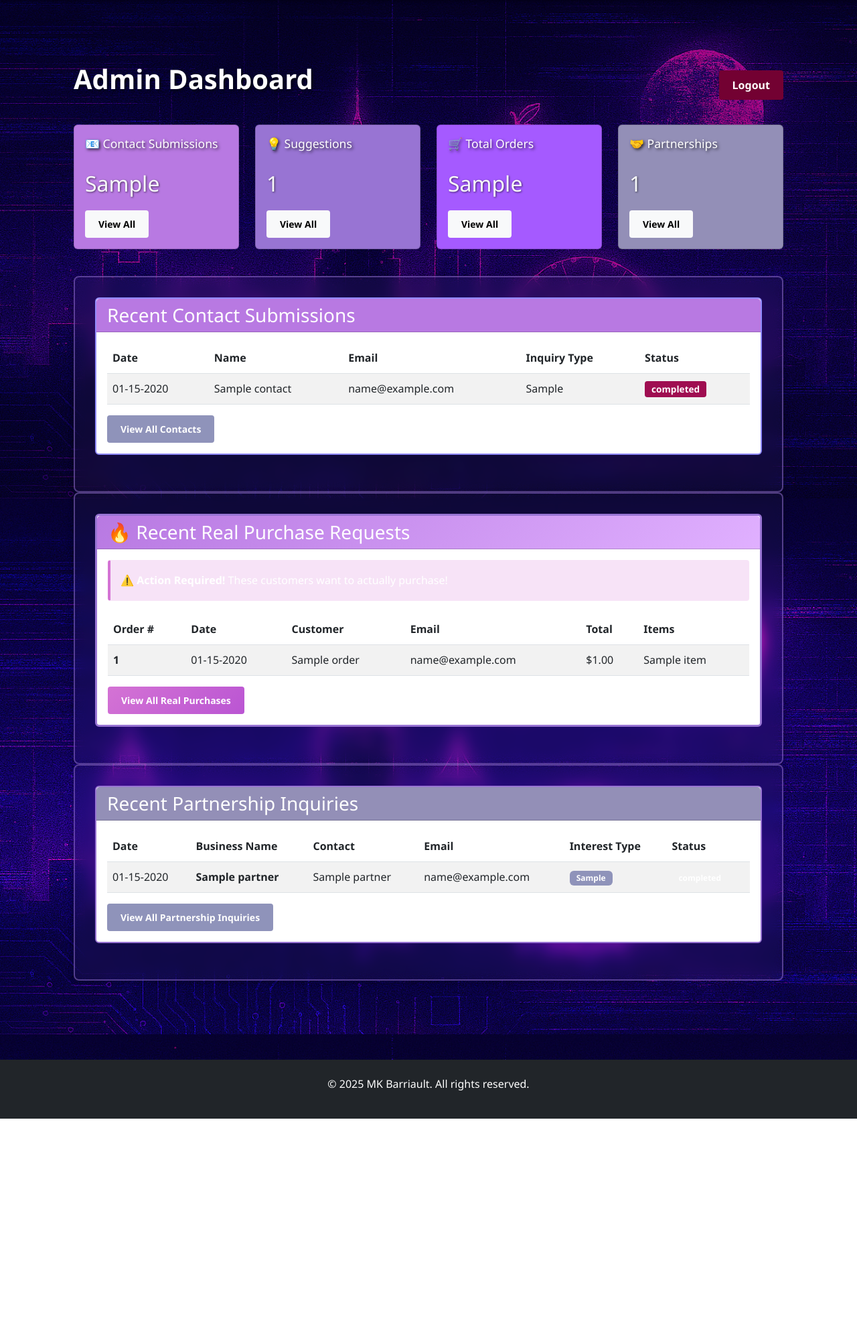
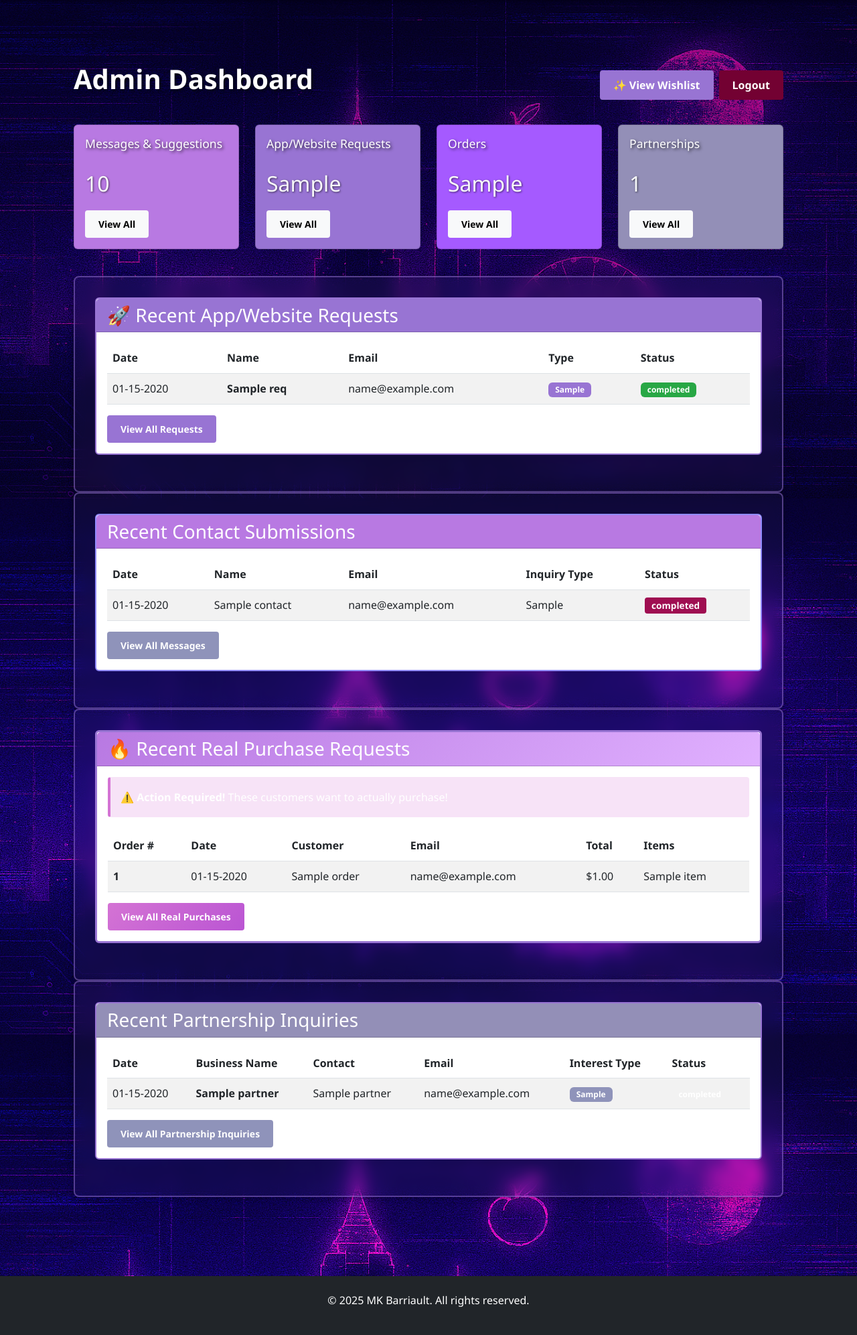
Before and after one commit to mkb0020/PortfolioSite, a Python web app: template templates/admin_dashboard.html in a window 1280 px wide. Shown: the part 56-2049 px from the top of the page at 67% size. Before the commit the page ends 1726 px from the top, so only its background shows below. Run offline with Jinja, Linux system fonts and the light colour scheme; the template is opened without the code that fills it: most values are stand-ins (such as "Sample title", 1, 10 or a date in 2020).

Commit message:
Dashboard to manage orders and submissions

```diff
--- a/templates/admin_dashboard.html
+++ b/templates/admin_dashboard.html
@@ -1,4 +1,3 @@
-<!-- templates/admin_dashboard.html -->
 {% extends "base.html" %}
 {% block title %}Admin Dashboard - MK Barriault{% endblock %}
 {% block content %}
@@ -6,45 +5,48 @@
 <div class="container mt-5">
     <div class="d-flex justify-content-between align-items-center mb-4">
         <h1>Admin Dashboard</h1>
-        <a href="{{ url_for('admin_logout') }}" class="btn" style="background-color: #730132; color: white; border: none;">Logout</a> <!-- CLARET BUTTON-->
+        <div class="d-flex gap-2">
+            <a href="{{ url_for('admin_wishlist') }}" class="btn" style="background-color: #9874D3; color: white; border: none;">✨ View Wishlist</a>
+            <a href="{{ url_for('admin_logout') }}" class="btn" style="background-color: #730132; color: white; border: none;">Logout</a>
+        </div>
     </div>
 
     <!-- STATS OVERVIEW -->
-    <div class="row mb-4"> <!-- CONTACT SUBMISSIONS -->
+    <div class="row mb-4">
         <div class="col-md-3">
-            <div class="card text-white mb-3" style="background: linear-gradient(135deg, #B879E2, #B879E2);"> <!-- COLOR  -->
+            <div class="card text-white mb-3" style="background: linear-gradient(135deg, #B879E2, #B879E2);">
                 <div class="card-body">
-                    <h5 class="card-title">📧 Contact Submissions</h5>
-                    <h2>{{ stats.unread_contacts }}</h2>
-                    <a href="{{ url_for('admin_contacts') }}" class="btn btn-light btn-sm">View All</a>
+                    <h5 class="card-title">Messages & Suggestions</h5>
+                    <h2>{{ stats.unread_contacts + stats.total_suggestions }}</h2>
+                    <a href="{{ url_for('admin_messages_suggestions') }}" class="btn btn-light btn-sm">View All</a>
                 </div>
             </div>
         </div>
 
-        <div class="col-md-3"> <!-- SUGGESTIONS -->
-            <div class="card text-white mb-3" style="background: linear-gradient(135deg, #9874D3, #9874D3);"> <!-- COLOR -->
+        <div class="col-md-3">
+            <div class="card text-white mb-3" style="background: linear-gradient(135deg, #9874D3, #9874D3);">
                 <div class="card-body">
-                    <h5 class="card-title">💡 Suggestions</h5>
-                    <h2>{{ stats.total_suggestions }}</h2>
-                    <a href="{{ url_for('admin_suggestions') }}" class="btn btn-light btn-sm">View All</a>
+                    <h5 class="card-title">App/Website Requests</h5>
+                    <h2>{{ stats.new_app_requests }}</h2>
+                    <a href="{{ url_for('admin_app_requests') }}" class="btn btn-light btn-sm">View All</a>
                 </div>
             </div>
         </div>
 
-        <div class="col-md-3"> <!-- ORDERS -->
-            <div class="card text-white mb-3" style="background: linear-gradient(135deg, #A55AFF, #A55AFF);"> <!-- COLOR -->
+        <div class="col-md-3">
+            <div class="card text-white mb-3" style="background: linear-gradient(135deg, #A55AFF, #A55AFF);">
                 <div class="card-body">
-                    <h5 class="card-title">🛒 Total Orders</h5>
+                    <h5 class="card-title">Orders</h5>
                     <h2>{{ stats.pending_orders }}</h2>
                     <a href="{{ url_for('admin_orders') }}" class="btn btn-light btn-sm">View All</a>
                 </div>
             </div>
         </div>
 
-        <div class="col-md-3"> <!-- PARTNERSHIPS -->
-            <div class="card text-white mb-3" style="background: linear-gradient(135deg, #938FB7, #938FB7);"> <!-- COLOR -->
+        <div class="col-md-3">
+            <div class="card text-white mb-3" style="background: linear-gradient(135deg, #938FB7, #938FB7);">
                 <div class="card-body">
-                    <h5 class="card-title">🤝 Partnerships</h5>
+                    <h5 class="card-title">Partnerships</h5>
                     <h2>{{ stats.total_partners }}</h2>
                     <a href="{{ url_for('admin_partners') }}" class="btn btn-light btn-sm">View All</a>
                 </div>
@@ -52,17 +54,58 @@
         </div>
     </div>
 
-
-    {% if stats.pending_real_purchases > 0 %} <!-- RECENT REAL PURCHASES ALERT - Only show if there are PENDING real purchases -->
-    <div class="alert" style="background: rgba(115,1,50, 0.15); border-left: 4px solid #D473D4; color: white; margin-bottom: 20px;"> <!-- CLARET BACKGROUND / -->
+    {% if stats.pending_real_purchases > 0 %}
+    <div class="alert" style="background: rgba(115,1,50, 0.15); border-left: 4px solid #D473D4; color: white; margin-bottom: 20px;">
         <h4 class="alert-heading">🚨 {{ stats.pending_real_purchases }} Real Purchase Request(s)!</h4>
         <p>You have customers who want to actually buy your art/jewelry. Check the Real Purchases section!</p>
     </div>
     {% endif %}
 
-    <div class="about-section"> <!-- RECENT CONTACT SUBMISSIONS -->
-    <div class="card mb-4" style="border: 2px solid #918BFC;"> <!-- TRPICAL INDIGO -->
-        <div class="card-header" style="background: linear-gradient(135deg, #B879E2, #B879E2);"> <!-- BRIGHT LILAC  -->
+    <!-- RECENT APP REQUESTS -->
+    {% if stats.recent_app_requests and stats.recent_app_requests|length > 0 %}
+    <div class="about-section">
+    <div class="card mb-4" style="border: 2px solid #9874D3;">
+        <div class="card-header" style="background: linear-gradient(135deg, #9874D3, #9874D3);">
+            <h3 style="color: white; margin: 0;">🚀 Recent App/Website Requests</h3>
+        </div>
+        <div class="card-body">
+            <table class="table table-striped">
+                <thead>
+                    <tr>
+                        <th>Date</th>
+                        <th>Name</th>
+                        <th>Email</th>
+                        <th>Type</th>
+                        <th>Status</th>
+                    </tr>
+                </thead>
+                <tbody>
+                    {% for req in stats.recent_app_requests %}
+                    <tr>
+                        <td>{{ req.submitted_at.strftime('%m-%d-%Y') }}</td>
+                        <td><strong>{{ req.name }}</strong></td>
+                        <td>{{ req.email }}</td>
+                        <td>
+                            <span class="badge" style="background: #9874D3; color: white;">{{ req.request_type }}</span>
+                        </td>
+                        <td>
+                            <span class="badge badge-request-status-{{ req.status }}">
+                                {{ req.status }}
+                            </span>
+                        </td>
+                    </tr>
+                    {% endfor %}
+                </tbody>
+            </table>
+            <a href="{{ url_for('admin_app_requests') }}" class="btn btn-sm" style="background: linear-gradient(135deg, #9874D3, #9874D3); color: white; border: none;">View All Requests</a>
+        </div>
+    </div>
+    </div>
+    {% endif %}
+
+    <div class="about-section">
+    <div class="card mb-4" style="border: 2px solid #918BFC;">
+        <div class="card-header" style="background: linear-gradient(135deg, #B879E2, #B879E2);">
             <h3 style="color: white; margin: 0;">Recent Contact Submissions</h3>
         </div>
         <div class="card-body">
@@ -93,7 +136,7 @@
                     {% endfor %}
                 </tbody>
             </table>
-            <a href="{{ url_for('admin_contacts') }}" class="btn btn-sm" style="background: linear-gradient(135deg, #8F93BA, #8F93BA); color: white; border: none;">View All Contacts</a> <!-- DUSTY PERIWINKLE TO DUSTY PERIWINKLE -->
+            <a href="{{ url_for('admin_messages_suggestions') }}" class="btn btn-sm" style="background: linear-gradient(135deg, #8F93BA, #8F93BA); color: white; border: none;">View All Messages</a>
             {% else %}
             <p>No contact submissions yet.</p>
             {% endif %}
@@ -101,10 +144,9 @@
     </div>
     </div>
 
-    <!-- RECENT REAL PURCHASE ORDERS - Only show if there are PENDING real purchases -->
     {% if stats.recent_real_orders and stats.recent_real_orders|length > 0 %}
     <div class="about-section">
-    <div class="card mb-4" style="border: 3px solid #9874D3;"> <!-- LILAC BUSH -->
+    <div class="card mb-4" style="border: 3px solid #9874D3;">
         <div class="card-header" style="background: linear-gradient(135deg, #B879E2, #E0B0FF);">
             <h3 style="color: white; margin: 0;">🔥 Recent Real Purchase Requests</h3>
         </div>
@@ -146,10 +188,10 @@
     </div>
     {% endif %}
 
-    {% if stats.recent_partners %} <!-- RECENT PARTNERSHIP INQUIRIES -->
+    {% if stats.recent_partners %}
     <div class="about-section">
-    <div class="card mb-4" style="border: 2px solid #9874D3;"> <!-- LILAC BUSH -->
-        <div class="card-header" style="background: linear-gradient(135deg, #938FB7, #938FB7);"> <!-- COLOR  -->
+    <div class="card mb-4" style="border: 2px solid #9874D3;">
+        <div class="card-header" style="background: linear-gradient(135deg, #938FB7, #938FB7);">
             <h3 style="color: white; margin: 0;">Recent Partnership Inquiries</h3>
         </div>
         <div class="card-body">
@@ -172,7 +214,7 @@
                         <td>{{ partner.contact_name }}</td>
                         <td>{{ partner.contact_email }}</td>
                         <td>
-                            <span class="badge" style="background: #8F93BA; color: white;">{{ partner.interest_type }}</span> <!-- DUSTY PERIWINKLE -->
+                            <span class="badge" style="background: #8F93BA; color: white;">{{ partner.interest_type }}</span>
                         </td>
                         <td>
                             <span class="badge badge-partner-status-{{ partner.status }}">
@@ -183,7 +225,7 @@
                     {% endfor %}
                 </tbody>
             </table>
-            <a href="{{ url_for('admin_partners') }}" class="btn btn-sm" style="background: linear-gradient(135deg, #8F93BA, #8F93BA); color: white; border: none;">View All Partnership Inquiries</a> <!-- DUSTY PERIWINKLE TO DUSTY PERIWINKLE -->
+            <a href="{{ url_for('admin_partners') }}" class="btn btn-sm" style="background: linear-gradient(135deg, #8F93BA, #8F93BA); color: white; border: none;">View All Partnership Inquiries</a>
         </div>
     </div>
     </div>
@@ -201,6 +243,22 @@
     .badge {
         padding: 5px 10px;
     }
+    .badge-request-status-new {
+        background: #E0B0FF;
+        color: #1a0f2e;
+    }
+    .badge-request-status-contacted {
+        background: #9874D3;
+        color: white;
+    }
+    .badge-request-status-in_progress {
+        background: #A55AFF;
+        color: white;
+    }
+    .badge-request-status-completed {
+        background: #28a745;
+        color: white;
+    }
 </style>
 
 {% endblock %}
```
